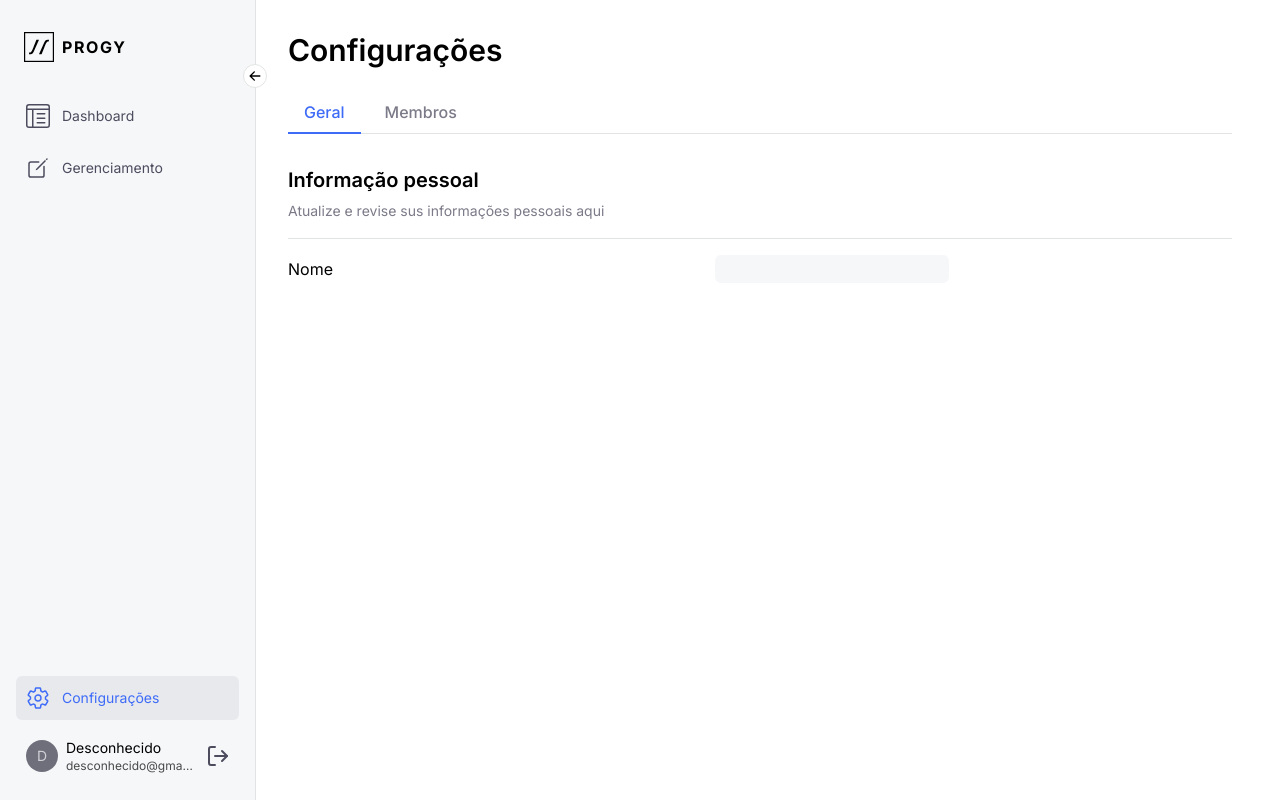
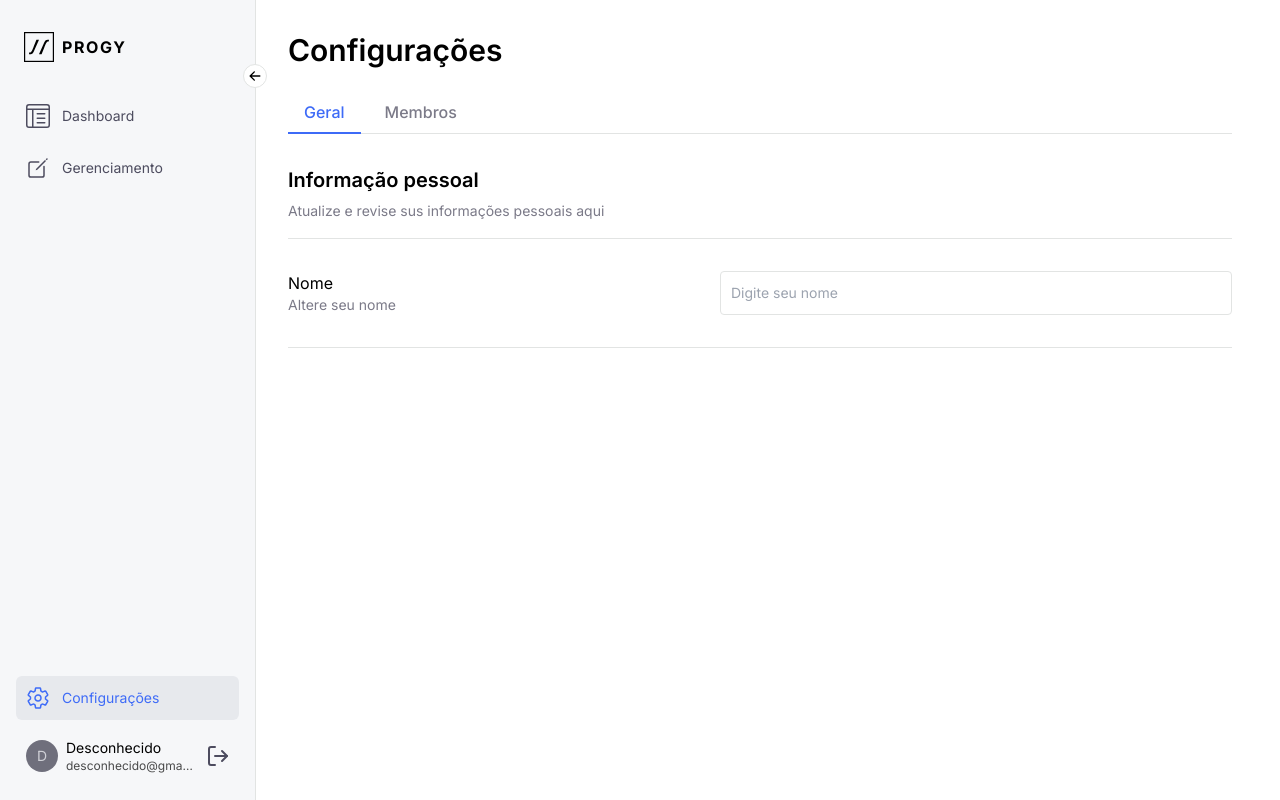
Before and after one commit to wilmacedo/progy-dashboard-v2, a Next.js app: page /settings/general in a window 1280 px wide. Built offline with nearby package versions, Linux system fonts and the light colour scheme.

Commit message:
feat: add error handling axios

```diff
--- a/src/app/(dashbord)/settings/(sections)/general/page.tsx
+++ b/src/app/(dashbord)/settings/(sections)/general/page.tsx
@@ -28,12 +28,25 @@ export default function Detail() {
   //   })();
   // }, []);
 
+  const fields = [
+    {
+      label: 'Nome',
+      description: 'Altere seu nome',
+      key: 'name',
+    },
+  ];
+
   return (
-    <div className="w-[70%]">
-      <div className="flex items-center justify-between">
-        <span>Nome</span>
-        <Input />
-      </div>
+    <div>
+      {fields.map((field, index) => (
+        <div className="pt-4 pb-8 flex border-b border-gray-100" key={index}>
+          <div className="w-[30rem]">
+            <span>{field.label}</span>
+            <p className="text-sm text-gray-500">{field.description}</p>
+          </div>
+          <Input className="w-full max-w-lg" placeholder="Digite seu nome" />
+        </div>
+      ))}
     </div>
   );
 }
--- a/src/app/(dashbord)/settings/(sections)/layout.tsx
+++ b/src/app/(dashbord)/settings/(sections)/layout.tsx
@@ -18,7 +18,7 @@ export default function SectionLayout({ children }: SectionProps) {
     <div>
       <h1 className="mb-6 font-semibold text-3xl">Configurações</h1>
 
-      <div className="mb-8 font-medium text-center text-[#7b7a88] border-b border-gray-100">
+      <div className="mb-8 font-medium text-center text-gray-500 border-b border-gray-100">
         <ul className="flex flex-wrap -mb-px">
           {tabs.map((tab, index) => (
             <Link href={tab.path} key={index}>
@@ -30,7 +30,7 @@ export default function SectionLayout({ children }: SectionProps) {
                 <span
                   className={ct(
                     'inline-block px-4 py-2 border-b-2 border-transparent rounded-t-lg cursor-pointer',
-                    'hover:text-[#4D4C5F] hover:border-[#4D4C5F]',
+                    'hover:text-600 hover:border-gray-600',
                     'group-data-[current=true]:text-blue-300 group-data-[current=true]:border-blue-300',
                   )}
                 >
@@ -45,7 +45,7 @@ export default function SectionLayout({ children }: SectionProps) {
       <div>
         <div className="pb-4 border-b border-gray-100">
           <h2 className="mb-1 text-xl font-semibold">{currentTab.title}</h2>
-          <span className=" text-sm text-[#7b7a88]">
+          <span className=" text-sm text-gray-500">
             {currentTab.description}
           </span>
         </div>
--- a/src/app/auth/login/page.tsx
+++ b/src/app/auth/login/page.tsx
@@ -4,6 +4,7 @@ import { Checkbox } from '@/components/Checkbox';
 import Spinner from '@/components/Spinner';
 import { useAuth } from '@/contexts/AuthContext';
 import { ct } from '@/utils/style';
+import { AxiosError } from 'axios';
 import Image from 'next/image';
 import { ChangeEvent, useState } from 'react';
 import { toast, ToastContainer } from 'react-toastify';
@@ -69,24 +70,20 @@ export default function Dashboard() {
     setLoading(true);
 
     try {
-      const status = await signIn({ ...credentials, remember });
-      if (status) {
-        let message = '';
-
+      await signIn({ ...credentials, remember });
+    } catch (error) {
+      let message = 'Houve um erro em processar sua solicitação.';
+      if (error instanceof AxiosError) {
+        const status = error.response?.status;
         switch (status) {
           case 401:
           case 404:
             message = 'E-mail ou senha incorretos.';
             break;
-          default:
-            message = 'Houve um erro em processar sua solicitação.';
         }
+      }
 
-        toast.error(message);
-        setLoading(false);
-      }
-    } catch (e) {
-      toast.error('Houve um erro em processar sua solicitação.');
+      toast.error(message);
       setLoading(false);
     }
   };
--- a/src/components/Input.tsx
+++ b/src/components/Input.tsx
@@ -1,14 +1,20 @@
 import { ct } from '@/utils/style';
 
-export default function Input() {
+interface InputProps {
+  className?: string;
+  placeholder?: string;
+  type?: 'text' | 'email' | 'password';
+}
+
+export default function Input({ className, ...rest }: InputProps) {
   return (
-    <div
+    <input
       className={ct(
-        'py-1 px-3 bg-gray-200 border-gray-100 rounded-md text-sm',
-        'focus:outline-blue-300',
+        'px-2.5 py-2.5 border border-gray-100 rounded outline-blue-300 duration-200 text-sm',
+        'hover:bg-[#E7E9ED]',
+        className || '',
       )}
-    >
-      <input className="bg-transparent border-none" />
-    </div>
+      {...rest}
+    />
   );
 }
--- a/src/components/Sidebar.tsx
+++ b/src/components/Sidebar.tsx
@@ -99,7 +99,7 @@ export default function Sidebar({ children }: SidebarProps) {
                   >
                     <span
                       className={ct(
-                        'text-[#4D4C5F] text-2xl',
+                        'text-gray-600 text-2xl',
                         'group-data-[current=true]:text-blue-300',
                       )}
                     >
@@ -107,7 +107,7 @@ export default function Sidebar({ children }: SidebarProps) {
                     </span>
                     <span
                       className={ct(
-                        'flex-1 text-[#4D4C5F] text-sm truncate',
+                        'flex-1 text-gray-600 text-sm truncate',
                         'group-data-[current=true]:text-blue-300',
                         'group-data-[expanded=true]:hidden',
                       )}
@@ -143,7 +143,7 @@ export default function Sidebar({ children }: SidebarProps) {
                       </div>
                     </div>
                   </div>
-                  <span className="text-[#4D4C5F] text-2xl">
+                  <span className="text-gray-600 text-2xl">
                     <FiLogOut />
                   </span>
                 </li>
--- a/tailwind.config.js
+++ b/tailwind.config.js
@@ -13,6 +13,8 @@ module.exports = {
       gray: {
         100: '#E2E4E3',
         200: '#F6F7F9',
+        500: '#7b7a88',
+        600: '#4D4C5F',
       },
       blue: {
         300: '#3E6BF7',
```
